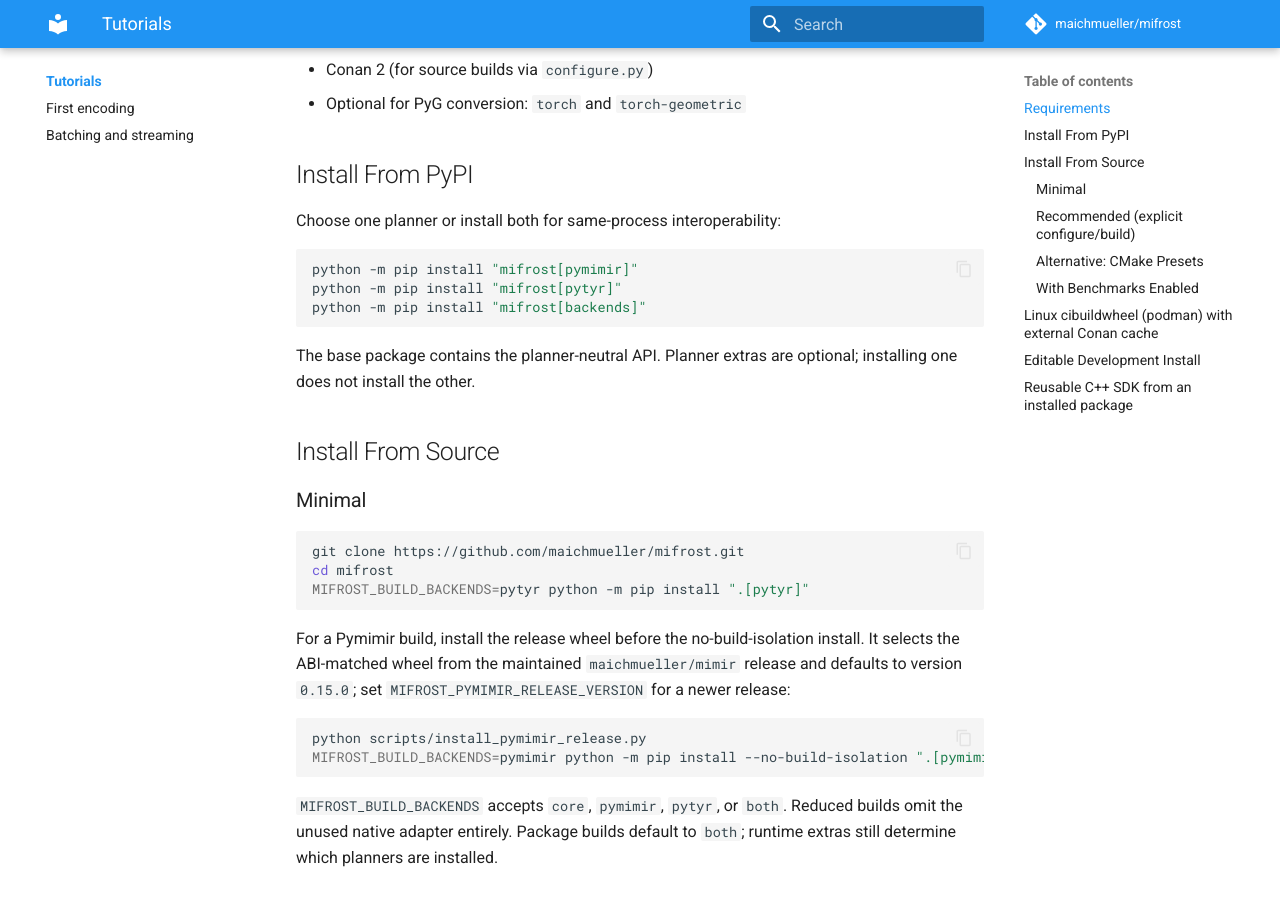
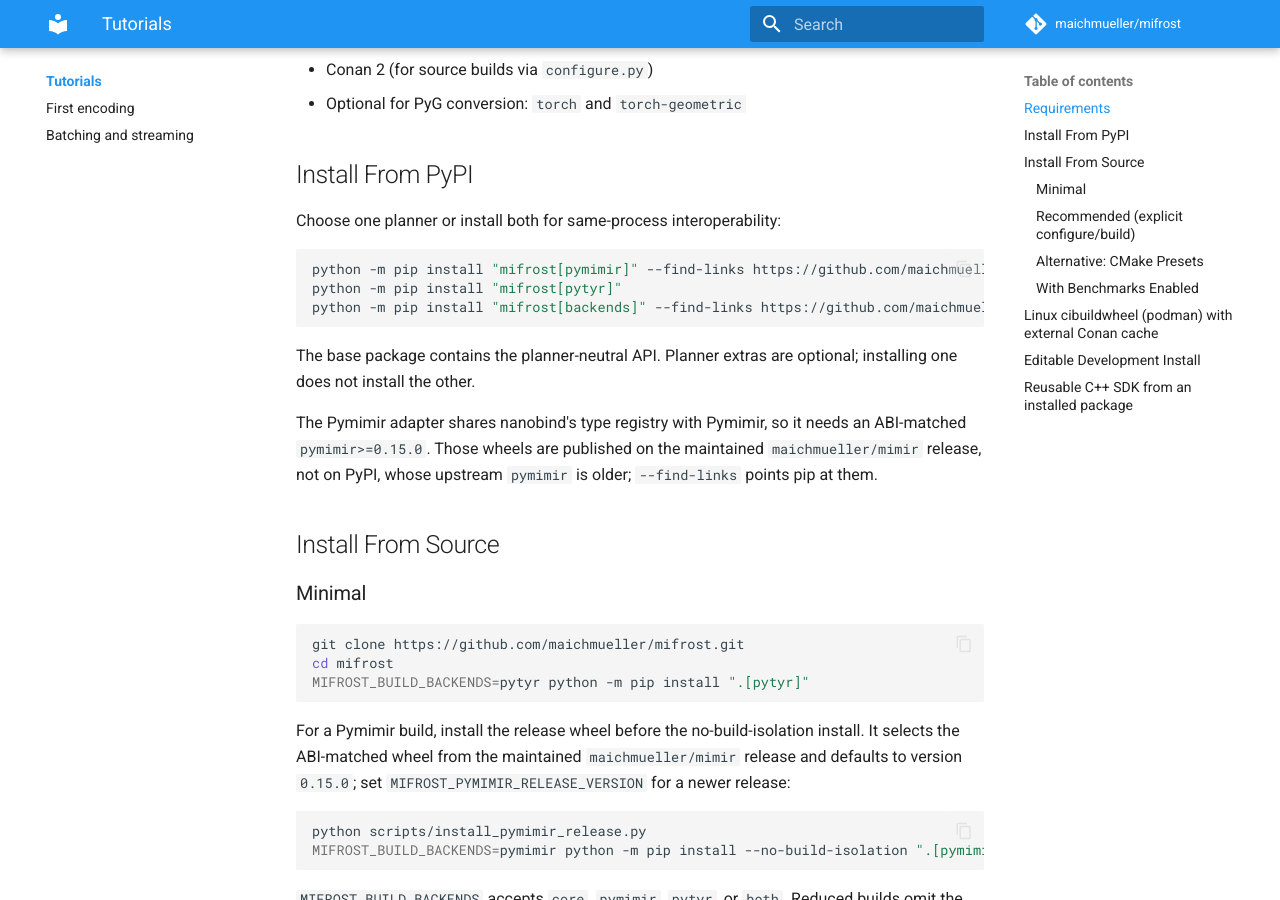
Before and after one commit to maichmueller/mifrost, an MkDocs documentation site: the page built from docs/tutorials/installation.md, in a window 1280 px wide and 900 px high, scrolled down 322 px. Built offline with MkDocs 1.6.1 and Material for MkDocs 9.7.7, drawn with Linux system fonts in a browser that asks for light colours; comment, search, counter and statistics services are not loaded; the version menu is left out.

Commit message:
docs(install): point PyPI installs at the ABI-matched Pymimir wheels
The `pymimir`/`backends` extras require `pymimir>=0.15.0`, the first release
on nanobind internals generation 22. PyPI's `pymimir` is the older upstream
project (newest 0.13.63), so the documented `pip install "mifrost[pymimir]"`
could not resolve. The floor is deliberate -- a resolution failure instead
of a silent cross-module TypeError -- so document where the matching wheels
live instead of loosening it: `--find-links` at the maintained
`maichmueller/mimir` release lets pip resolve them, also for sdist builds.

Also list `SparseAtomCompositionEncoder` among the README's encoders; it is
a top-level export.

Co-Authored-By: Claude Opus 5.5 (1M context) <noreply@anthropic.com>

````diff
--- a/docs/tutorials/installation.md
+++ b/docs/tutorials/installation.md
@@ -13,13 +13,18 @@
 Choose one planner or install both for same-process interoperability:
 
 ```bash
-python -m pip install "mifrost[pymimir]"
+python -m pip install "mifrost[pymimir]" --find-links https://github.com/maichmueller/mimir/releases/expanded_assets/v0.15.0
 python -m pip install "mifrost[pytyr]"
-python -m pip install "mifrost[backends]"
+python -m pip install "mifrost[backends]" --find-links https://github.com/maichmueller/mimir/releases/expanded_assets/v0.15.0
 ```
 
 The base package contains the planner-neutral API. Planner extras are optional;
 installing one does not install the other.
+
+The Pymimir adapter shares nanobind's type registry with Pymimir, so it needs
+an ABI-matched `pymimir>=0.15.0`. Those wheels are published on the maintained
+`maichmueller/mimir` release, not on PyPI, whose upstream `pymimir` is older;
+`--find-links` points pip at them.
 
 ## Install From Source
 
````
Also changed, not shown: README.md (+9 -3 lines).
